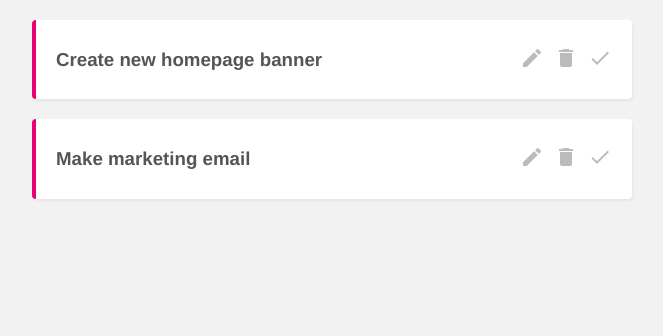
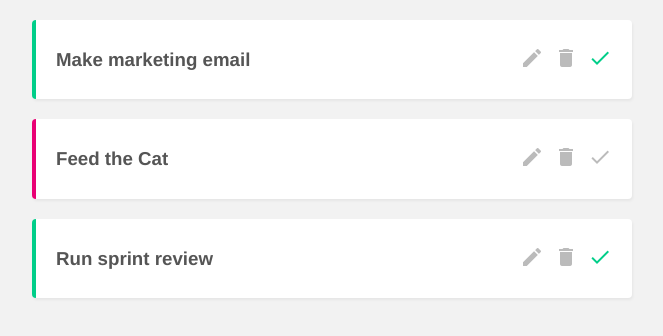
Before and after one commit to Sab-ra/project-planner, a Vue app: page / in a window 1280 px wide. Shown: the top 336 px of the page, without its empty margins (308-971 px from the left). Built offline with nearby package versions, Linux system fonts and the light colour scheme; data requests are answered from the project's data file.

Commit message:
Add project to DB and redirect

```diff
--- a/data/db.json
+++ b/data/db.json
@@ -1,16 +1,22 @@
 {
   "project": [
-    {
-      "id": 1,
-      "title": "Create new homepage banner",
-      "details": "I was called a goodness of euphoria",
-      "complete": false
-    },
     {
       "id": 2,
       "title": "Make marketing email",
       "details": "I was called a goodness of mistery",
-      "complete": false
+      "complete": true
+    },
+    {
+      "title": "Feed the Cat",
+      "details": "My cat needs to be fed once a day",
+      "complete": false,
+      "id": 3
+    },
+    {
+      "title": "Run sprint review",
+      "details": "We need to run it with the team\n",
+      "complete": true,
+      "id": 4
     }
   ]
 }
--- a/src/views/AddProjectView.vue
+++ b/src/views/AddProjectView.vue
@@ -23,7 +23,14 @@
           details: this.details,
           complete: false
         }
-        console.log( project )
+
+        fetch( 'http://localhost:3000/project', {
+        method: 'POST',
+        headers: { 'Content-Type': 'application/json' },
+        body: JSON.stringify( project )
+        }).then( () => {
+          this.$router.push( '/' )
+        }).catch( err => console.log( err ))
       }
     }
   }
```
